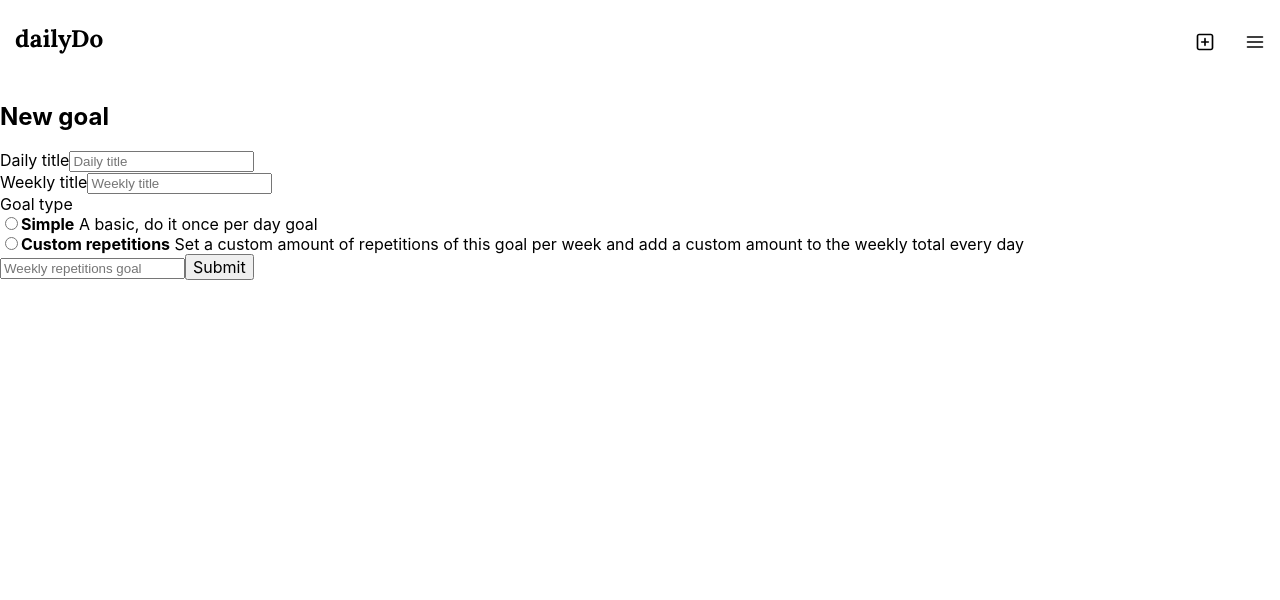
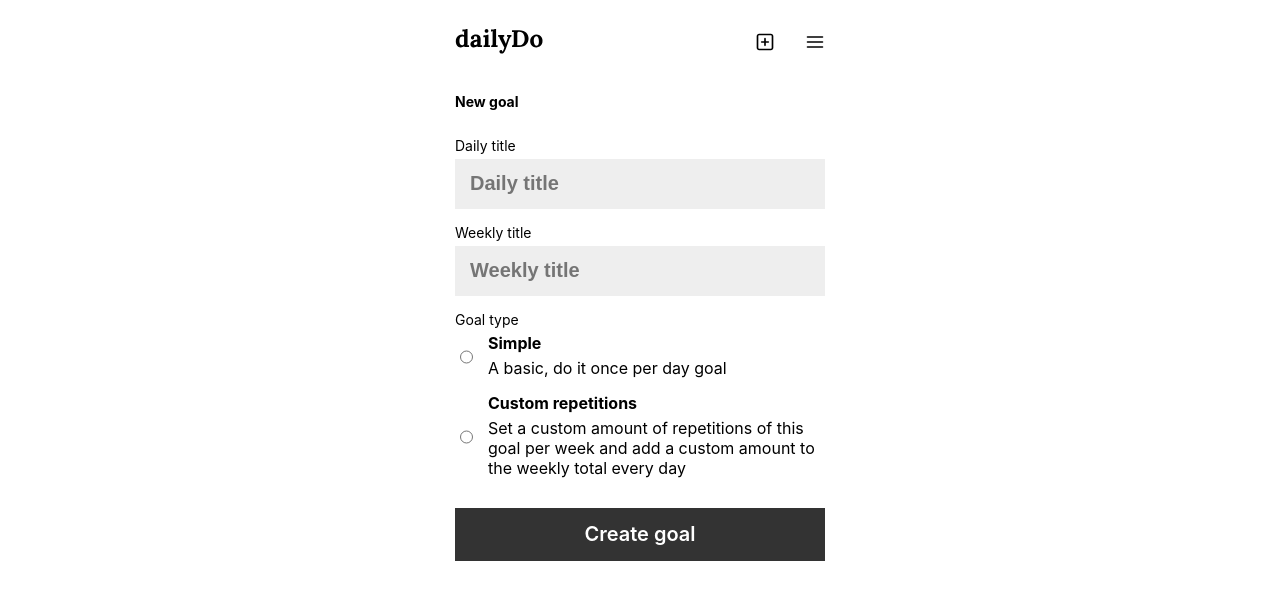
Before and after one commit to daulex/ddv2, a React (Create React App) app: page /new-goal in a window 1280 px wide. Shown: the top 600 px of the page. Built offline with nearby package versions, Linux system fonts and the light colour scheme.

Commit message:
new goal page coded

```diff
--- a/src/App.scss
+++ b/src/App.scss
@@ -19,6 +19,12 @@ button, input[type=submit]{
   border:0;
   background: transparent;
 }
-
+#root{
+  max-width: 400px;
+  margin-left: auto;
+  margin-right: auto;
+}
 @import './Components/Header/Header.scss';
 @import './Components/GoalList/GoalList.scss';
+@import './Components/GoalList/GoalList.scss';
+@import './Components/NewGoal/NewGoal.scss';
--- a/src/Components/NewGoal/NewGoal.js
+++ b/src/Components/NewGoal/NewGoal.js
@@ -1,27 +1,34 @@
-import React from "react";
+import React, {useState} from "react";
 import { useForm } from "react-hook-form";
 
 export const NewGoal = (props) => {
-  const { register, handleSubmit, formState: { errors } } = useForm();
+  const { register, getValues, handleSubmit, formState: { errors } } = useForm();
   const onSubmit = data => console.log(data);
   console.log(errors);
-
+  const [weeklyRepetitionsShowing, setWeeklyRepetitionsShowing] = useState(false);
+  const showHideRepetitionsGoal = () => {
+    if(getValues('goal_type') === "Custom repetitions"){
+      setWeeklyRepetitionsShowing(true);
+    }else{
+      setWeeklyRepetitionsShowing(false);
+    }
+  }
 
   return (
     <section className="newgoal">
       <h1>New goal</h1>
       <form onSubmit={handleSubmit(onSubmit)}>
         <div className="field">
-          <label htmlFor="title">Daily title</label>
-          <input type="text" placeholder="Daily title" {...register("title", {required: true, maxLength: 80})} />
+          <label className="field__label" htmlFor="title">Daily title</label>
+          <input className="field__text" type="text" placeholder="Daily title" {...register("title", {required: true, maxLength: 80})} />
         </div>
         <div className="field">
-          <label htmlFor="title_weekly">Weekly title</label>
-          <input type="text" placeholder="Weekly title" {...register("title_weekly", {required: false, maxLength: 80})} />
+          <label className="field__label" htmlFor="title_weekly">Weekly title</label>
+          <input className="field__text" type="text" placeholder="Weekly title" {...register("title_weekly", {required: false, maxLength: 80})} />
         </div>
 
         <div className="field goal-type">
-          <div className="label">Goal type</div>
+          <div className="field__label">Goal type</div>
             <div className="goal-type__option">
               <input {...register("goal_type", { required: true })} type="radio" id="goal_type__simple" value="Simple" />
               <label htmlFor="goal_type__simple">
@@ -29,17 +36,23 @@ export const NewGoal = (props) => {
               </label>
             </div>
             <div className="goal-type__option">
-              <input {...register("goal_type", { required: true })} type="radio" id="goal_type__custom" value="Custom repetitions" />
+              <input {...register("goal_type", { required: true, onChange: showHideRepetitionsGoal })} type="radio" id="goal_type__custom" value="Custom repetitions" />
               <label htmlFor="goal_type__custom">
                 <strong>Custom repetitions</strong> <span>Set a custom amount of repetitions of this goal per week and add a custom amount to the weekly total every day</span>
               </label>
             </div>
         </div>
 
+        {weeklyRepetitionsShowing &&
+          <div className="field">
+            <label className="field__label" htmlFor="weekly_repetitions_goal">Weekly repetitions goal</label>
+            <input type="number" className="field__text" placeholder="Weekly repetitions goal" {...register("weekly_repetitions_goal", {required: true, maxLength: 12})} />
+          </div>
+        }
 
-        <input type="number" placeholder="Weekly repetitions goal" {...register("Weekly repetitions goal", {required: true, maxLength: 12})} />
-
-        <input type="submit" />
+        <div className="form-footer">
+          <input type="submit" value="Create goal" />
+        </div>
       </form>
     </section>
   );
--- /dev/null
+++ b/src/Components/NewGoal/NewGoal.scss
@@ -0,0 +1,57 @@
+.newgoal{
+    h1{
+        @include heading;
+        display: block;
+        padding: 0 15px 15px;
+    }
+    .field{
+        padding: 0 15px 15px;
+        label, input.field__text{
+            display: block;
+            width: 100%;
+        }
+        &__label{
+            font-weight: 400;
+            font-size: 14px;
+            padding-bottom: 5px;
+        }
+        input.field__text{
+            height: 50px;
+            border: none;
+            background: #eee;
+            padding: 15px;
+            font-size: 20px;
+            font-weight: 600;
+        }
+    }
+    .goal-type__option + .goal-type__option{
+        padding-top: 15px;
+    }
+
+    .goal-type__option{
+        display: flex;
+        input{
+            margin-right: 15px;
+        }
+        strong{
+            display: block;
+            padding-bottom: 5px;
+        }
+    }
+    .form-footer{
+        padding: 15px;
+        input{
+            font-style: normal;
+            font-weight: 600;
+            font-size: 20px;
+            line-height: 23px;
+            text-align: center;
+            display: block;
+            color: #FFFFFF;
+            width: 100%;
+            border: 0;
+            padding: 15px;
+            background: #333;
+        }
+    }
+}
--- a/src/scss/Variables.scss
+++ b/src/scss/Variables.scss
@@ -1,6 +1,12 @@
 $fontStack: -apple-system, BlinkMacSystemFont, 'Segoe UI', 'Roboto', 'Oxygen',
 'Ubuntu', 'Cantarell', 'Fira Sans', 'Droid Sans', 'Helvetica Neue',
 sans-serif;
+
+@mixin heading{
+    font-weight: 700px;
+    font-size: 14px;
+    color: #000;
+}
 
 $blue: #0d82df;
 $cta: #85bf31;
```
